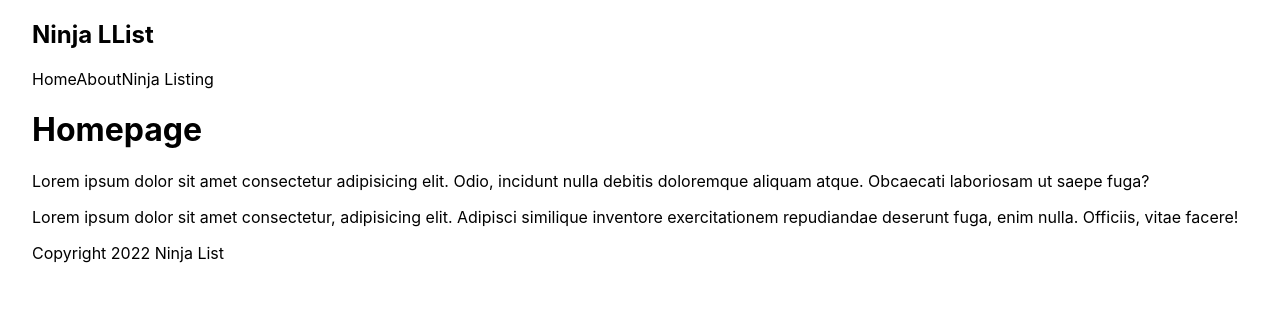
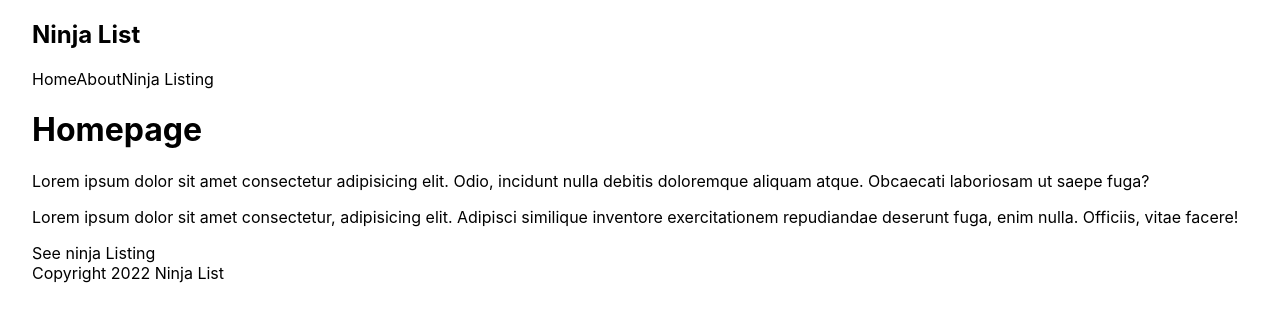
Before and after one commit to PKG-7/next-js-netninja, a Next.js app: page / in a window 1280 px wide. Shown: the top 322 px of the page. Built offline with nearby package versions, Linux system fonts and the light colour scheme.

Commit message:
les 4 done

```diff
--- a/components/Navbar.tsx
+++ b/components/Navbar.tsx
@@ -1,3 +1,5 @@
+import Link from 'next/link';
+
 interface Props {
   //   text: string;
 }
@@ -6,11 +8,11 @@ export default function Navbar({}: Props) {
   return (
     <nav>
       <div>
-        <h1>Ninja LList</h1>
+        <h1>Ninja List</h1>
       </div>
-      <a href=''>Home</a>
-      <a href=''>About</a>
-      <a href=''>Ninja Listing</a>
+      <Link href='/'>Home</Link>
+      <Link href='/about'>About</Link>
+      <Link href='/ninjas'>Ninja Listing</Link>
     </nav>
   );
 }
--- a/pages/index.tsx
+++ b/pages/index.tsx
@@ -1,5 +1,6 @@
 import Head from 'next/head';
 import Image from 'next/image';
+import Link from 'next/link';
 import Footer from '../components/Footer';
 import Navbar from '../components/Navbar';
 import styles from '../styles/Home.module.scss';
@@ -19,6 +20,7 @@ export default function Home() {
         similique inventore exercitationem repudiandae deserunt fuga, enim
         nulla. Officiis, vitae facere!
       </p>
+      <Link href='/ninjas'>See ninja Listing</Link>
       <Footer />
     </div>
   );
```
